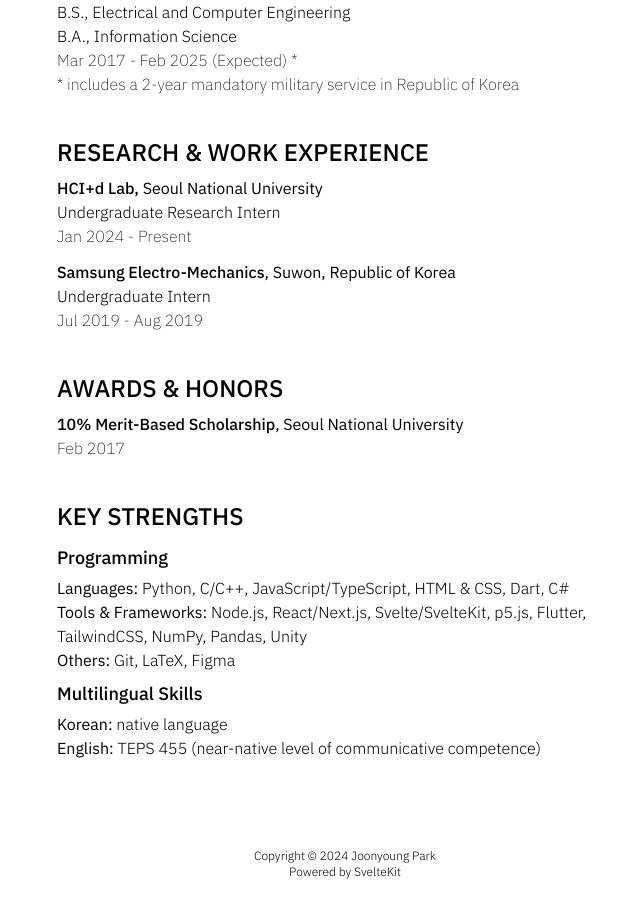
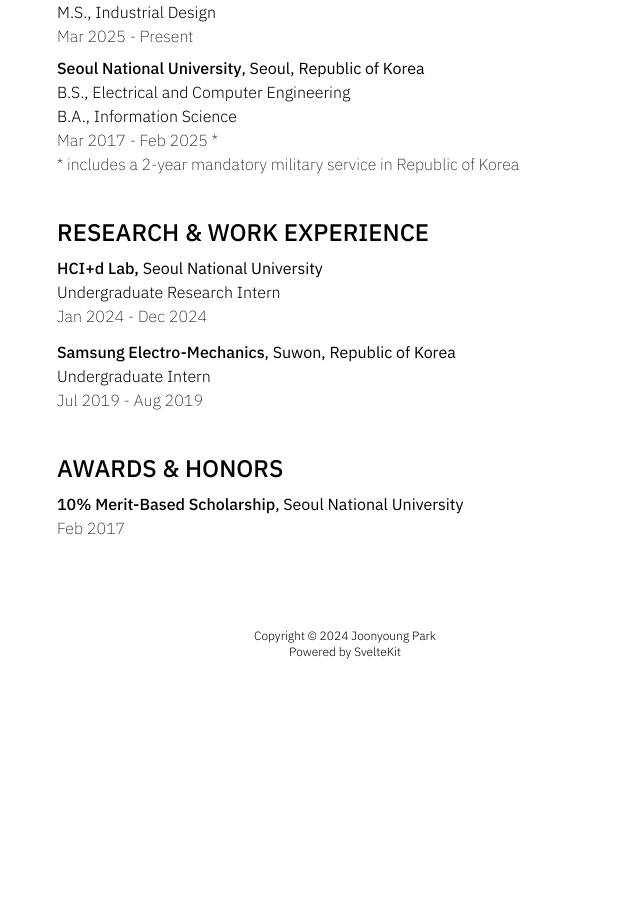
Before and after one commit to partlyjadedyouth/joonyoung.dev, a SvelteKit app: page /about in a window 1280 px wide. Shown: the part 320-1220 px from the top of the page, without its empty margins (295-935 px from the left). After the commit the page ends 1000 px from the top, so only its background shows below. Built offline with nearby package versions, Linux system fonts and the light colour scheme; a web font is replaced by a local one.

Commit message:
[main] Modify CV

```diff
--- a/src/routes/(app)/about/+page.svelte
+++ b/src/routes/(app)/about/+page.svelte
@@ -48,7 +48,13 @@
 <!-- EDUCATION -->
 <section class="mt-10 font-ibm">
 	<h1 class="text-2xl font-medium">EDUCATION</h1>
-
+	<!-- KAIST -->
+	<div class="mt-2">
+		<b class="font-medium">KAIST</b>, Daejeon, Republic of Korea
+	</div>
+	<div class="font-light">M.S., Industrial Design</div>
+	<div class="font-extralight">Mar 2025 - Present</div>
+	<!-- SNU -->
 	<div class="mt-2">
 		<b class="font-medium">Seoul National University</b>, Seoul, Republic of Korea
 	</div>
@@ -56,7 +62,7 @@
 		B.S., Electrical and Computer Engineering<br />
 		B.A., Information Science
 	</div>
-	<div class="font-extralight">Mar 2017 - Feb 2025 (Expected) *</div>
+	<div class="font-extralight">Mar 2017 - Feb 2025 *</div>
 	<div class="font-extralight">
 		* includes a 2-year mandatory military service in Republic of Korea
 	</div>
@@ -72,7 +78,7 @@
 		</a> Seoul National University
 	</div>
 	<div class="font-light">Undergraduate Research Intern</div>
-	<div class="font-extralight">Jan 2024 - Present</div>
+	<div class="font-extralight">Jan 2024 - Dec 2024</div>
 
 	<div class="mt-3">
 		<b class="font-medium">Samsung Electro-Mechanics</b>, Suwon, Republic of Korea
@@ -91,29 +97,4 @@
 	<div class="font-extralight">Feb 2017</div>
 </section>
 
-<!-- PROFICIENCY -->
-<section class="mt-10 font-ibm">
-	<h1 class="text-2xl font-medium">KEY STRENGTHS</h1>
-
-	<h2 class="mt-3 text-lg font-medium">Programming</h2>
-	<div class="mt-1 font-light">
-		<b>Languages:</b> Python, C/C++, JavaScript/TypeScript, HTML & CSS, Dart, C#
-	</div>
-	<div class="font-light">
-		<b>Tools & Frameworks:</b> Node.js, React/Next.js, Svelte/SvelteKit, p5.js, Flutter, TailwindCSS,
-		NumPy, Pandas, Unity
-	</div>
-	<div class="font-light">
-		<b>Others:</b> Git, LaTeX, Figma
-	</div>
-
-	<h2 class="mt-2 text-lg font-medium">Multilingual Skills</h2>
-	<div class="mt-1 font-light">
-		<b>Korean:</b> native language
-	</div>
-	<div class="font-light">
-		<b>English:</b> TEPS 455 (near-native level of communicative competence)
-	</div>
-</section>
-
 <section class="pb-20"></section>
```
Also changed, not shown: 1 other file (tests, documents, lock files or other folders).
